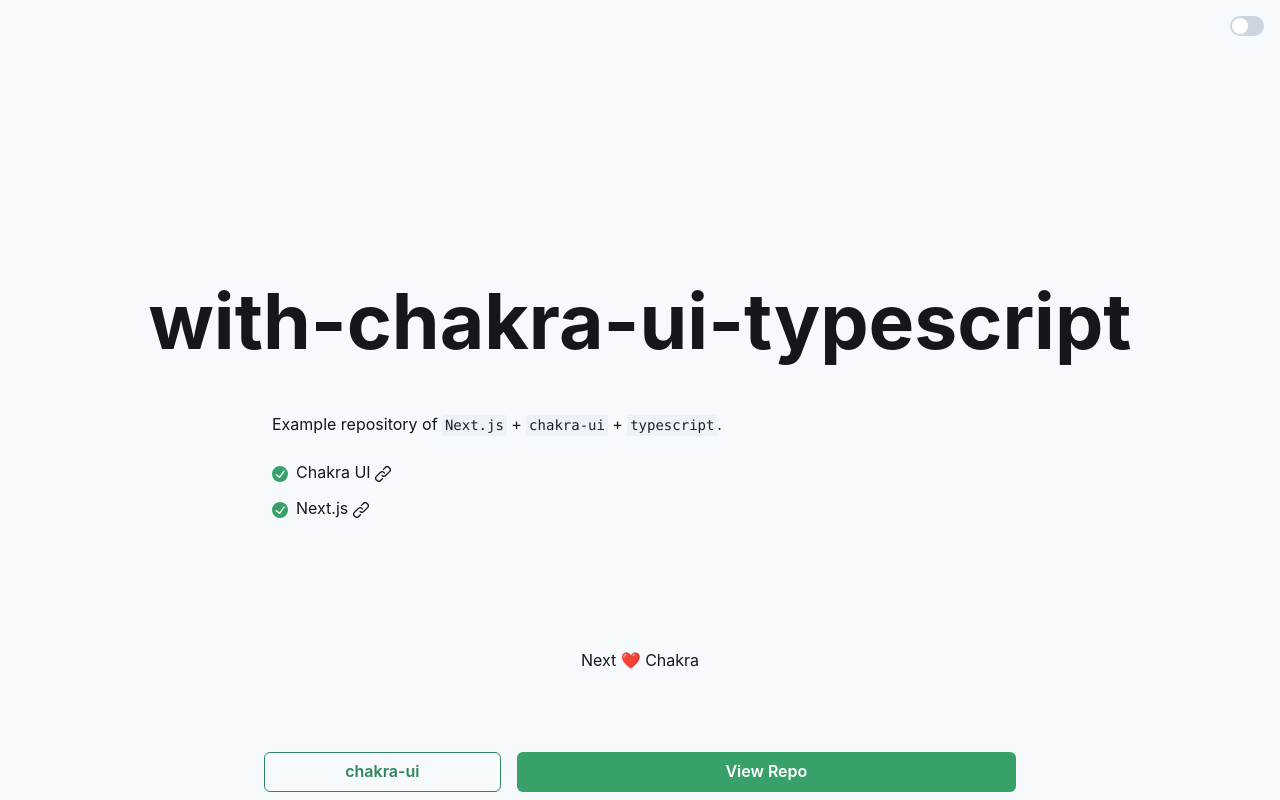
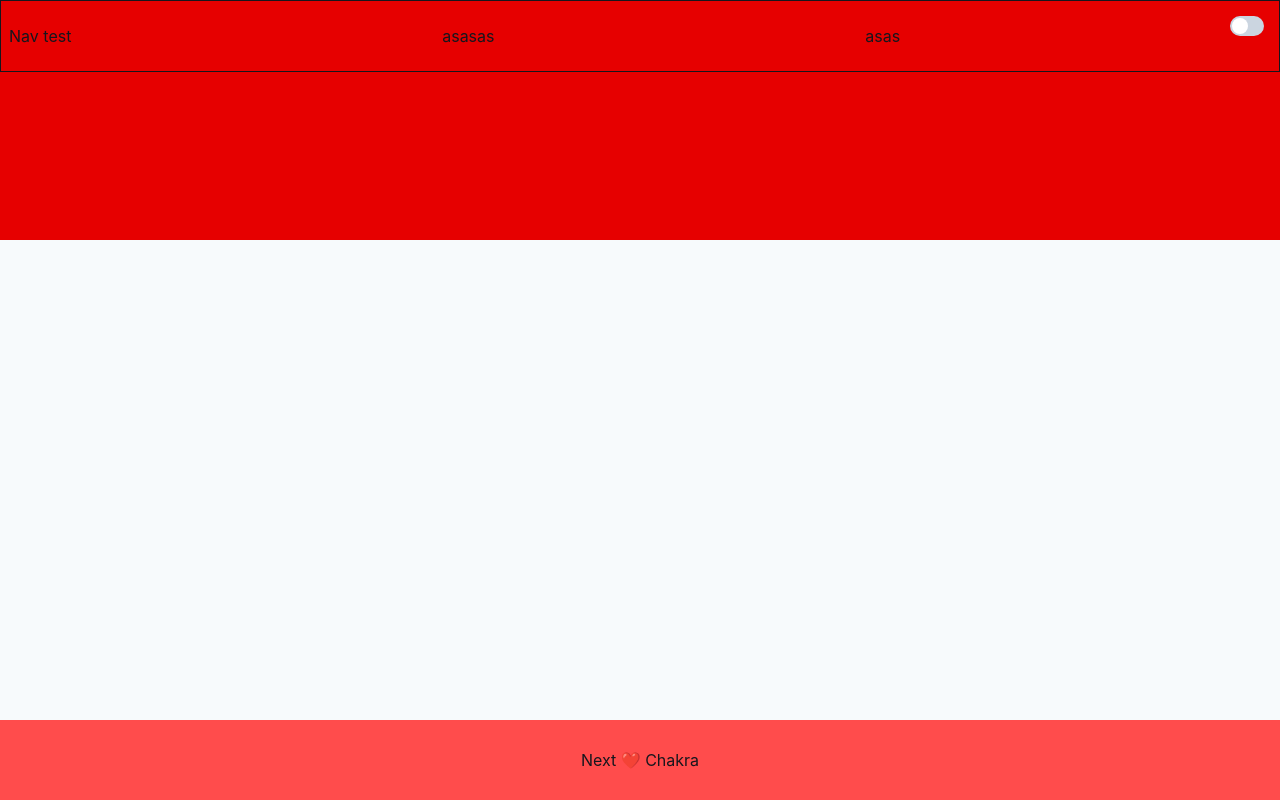
Before and after one commit to risaddex/next-chakra-blog, a Next.js app: page / in a window 1280 px wide. Built offline with nearby package versions, Linux system fonts and the light colour scheme.

Commit message:
Initial skeleton

```diff
--- a/src/components/CTA.tsx
+++ /dev/null
@@ -1,31 +0,0 @@
-import { Link as ChakraLink, Button } from '@chakra-ui/react'
-
-import { Container } from './Container'
-
-export const CTA = () => (
-  <Container
-    flexDirection="row"
-    position="fixed"
-    bottom="0"
-    width="100%"
-    maxWidth="48rem"
-    py={2}
-  >
-    <ChakraLink isExternal href="https://chakra-ui.com" flexGrow={1} mx={2}>
-      <Button width="100%" variant="outline" colorScheme="green">
-        chakra-ui
-      </Button>
-    </ChakraLink>
-
-    <ChakraLink
-      isExternal
-      href="https://github.com/vercel/next.js/blob/canary/examples/with-chakra-ui-typescript"
-      flexGrow={3}
-      mx={2}
-    >
-      <Button width="100%" variant="solid" colorScheme="green">
-        View Repo
-      </Button>
-    </ChakraLink>
-  </Container>
-)
--- a/src/components/Container.tsx
+++ b/src/components/Container.tsx
@@ -10,7 +10,7 @@
     <Flex
       direction="column"
       alignItems="center"
-      justifyContent="flex-start"
+      justifyContent="space-between"
       bg={bgColor[colorMode]}
       color={color[colorMode]}
       {...props}
--- a/src/components/Footer.tsx
+++ b/src/components/Footer.tsx
@@ -1,5 +1,14 @@
 import { Flex, FlexProps } from '@chakra-ui/react'
 
 export const Footer = (props: FlexProps) => (
-  <Flex as="footer" py="8rem" {...props} />
+  <Flex
+    as="footer"
+    w="100%"
+    h="10vh"
+    py="1rem"
+    justifyContent="center"
+    alignItems="center"
+    bg="red.300"
+    {...props}
+  />
 )
--- /dev/null
+++ b/src/components/Header/Navbar.tsx
@@ -0,0 +1,12 @@
+import { Flex, Spacer } from '@chakra-ui/react';
+
+export const Navbar = ( ) => (
+  <Flex as="nav" border="1px" w="100vw" h="30%" align="center" px="2">
+    Nav test
+    <Spacer/>
+    asasas
+    <Spacer/>
+    asas
+    <Spacer/>
+  </Flex>
+)
--- /dev/null
+++ b/src/components/Header/index.tsx
@@ -0,0 +1,18 @@
+import { Flex, FlexProps } from '@chakra-ui/react';
+import { Navbar } from './Navbar';
+
+
+export function Header(props: FlexProps) {
+  return (
+    <Flex
+      as="header"
+      mt="0"
+      h="30vh"
+      w="100vw"
+      bg="red.500"
+      {...props}
+    >
+      <Navbar/>
+    </Flex>
+  );
+}
--- a/src/components/Hero.tsx
+++ /dev/null
@@ -1,11 +0,0 @@
-import { Flex, Heading } from '@chakra-ui/react'
-
-export const Hero = ({ title }: { title: string }) => (
-  <Flex justifyContent="center" alignItems="center" height="100vh">
-    <Heading fontSize="6vw">{title}</Heading>
-  </Flex>
-)
-
-Hero.defaultProps = {
-  title: 'with-chakra-ui-typescript',
-}
--- a/src/pages/index.tsx
+++ b/src/pages/index.tsx
@@ -1,55 +1,24 @@
 import {
-  Link as ChakraLink,
-  Text,
-  Code,
-  List,
-  ListIcon,
-  ListItem,
+ Text
 } from '@chakra-ui/react'
-import { CheckCircleIcon, LinkIcon } from '@chakra-ui/icons'
+import { Container } from '../components/Container'
+import { DarkModeSwitch } from '../components/DarkModeSwitch'
+import { Footer } from '../components/Footer'
+import { Header } from '../components/Header'
+import { Main } from '../components/Main'
 
-import { Hero } from '../components/Hero'
-import { Container } from '../components/Container'
-import { Main } from '../components/Main'
-import { DarkModeSwitch } from '../components/DarkModeSwitch'
-import { CTA } from '../components/CTA'
-import { Footer } from '../components/Footer'
 
 const Index = () => (
   <Container height="100vh">
-    <Hero />
-    <Main>
-      <Text>
-        Example repository of <Code>Next.js</Code> + <Code>chakra-ui</Code> +{' '}
-        <Code>typescript</Code>.
-      </Text>
-
-      <List spacing={3} my={0}>
-        <ListItem>
-          <ListIcon as={CheckCircleIcon} color="green.500" />
-          <ChakraLink
-            isExternal
-            href="https://chakra-ui.com"
-            flexGrow={1}
-            mr={2}
-          >
-            Chakra UI <LinkIcon />
-          </ChakraLink>
-        </ListItem>
-        <ListItem>
-          <ListIcon as={CheckCircleIcon} color="green.500" />
-          <ChakraLink isExternal href="https://nextjs.org" flexGrow={1} mr={2}>
-            Next.js <LinkIcon />
-          </ChakraLink>
-        </ListItem>
-      </List>
+    <Header/>
+    <Main h="100%">
+      aaaa
     </Main>
 
     <DarkModeSwitch />
-    <Footer>
+    <Footer m="0" p="0">
       <Text>Next ❤️ Chakra</Text>
     </Footer>
-    <CTA />
   </Container>
 )
 
--- a/src/theme.tsx
+++ b/src/theme.tsx
@@ -11,11 +11,23 @@
 })
 
 const theme = extendTheme({
-  colors: {
-    black: '#16161D',
-  },
-  fonts,
-  breakpoints,
-})
+    colors: {
+        black: "#16161D",
+        red: {
+            50: "#ffe1e1",
+            100: "#ffb1b1",
+            200: "#ff7f7f",
+            300: "#ff4c4c",
+            400: "#ff1a1a",
+            500: "#e60000",
+            600: "#b40000",
+            700: "#810000",
+            800: "#500000",
+            900: "#210000",
+        },
+    },
+    fonts,
+    breakpoints,
+});
 
 export default theme
```
